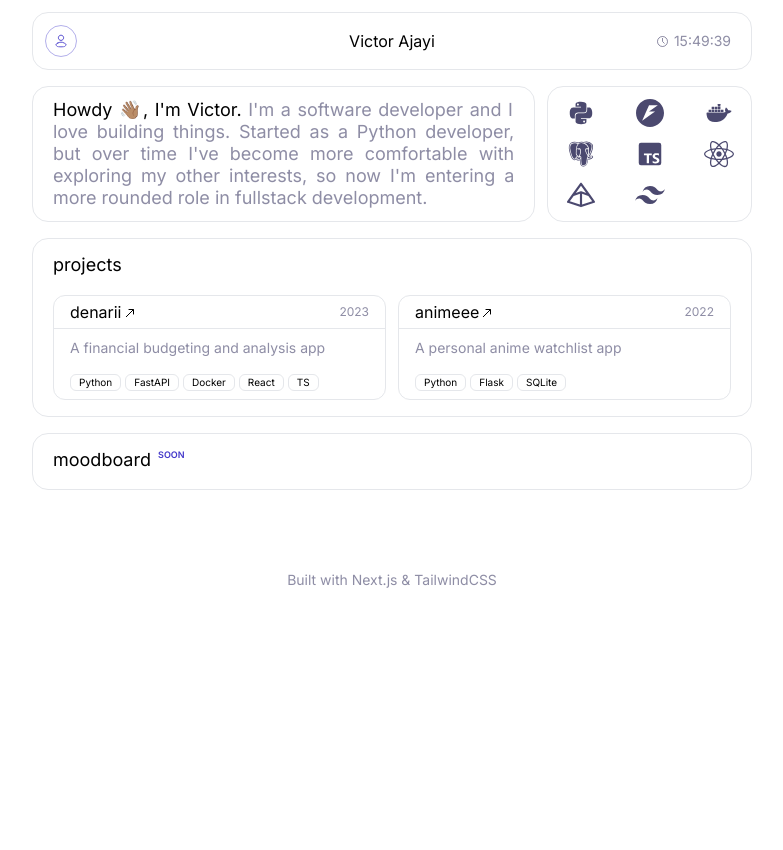
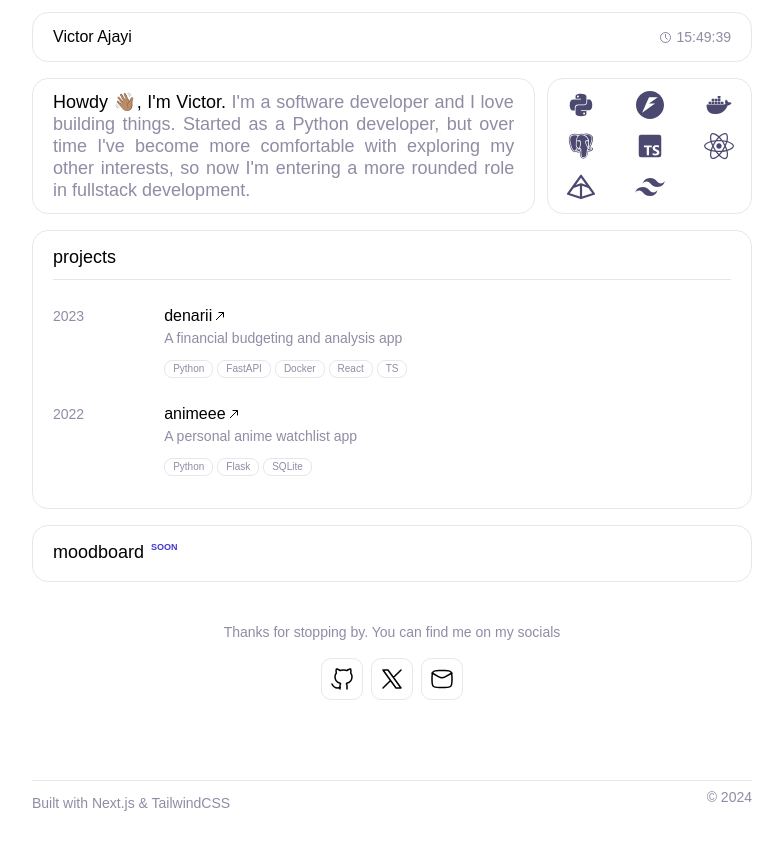
Before and after one commit to victor-ajayi/portfolio, a Next.js app: page / in a window 1280 px wide. Shown: the top 850 px of the page, without its empty margins (248-1031 px from the left). Before the commit the page ends 800 px from the top, so only its background shows below. Built offline with nearby package versions, Linux system fonts and the light colour scheme; a web font is replaced by a local one.

Commit message:
update css

```diff
--- a/app/layout.tsx
+++ b/app/layout.tsx
@@ -1,5 +1,5 @@
 import type { Metadata } from "next";
-import { inter as font } from "./fonts/fonts";
+import { uncut as font } from "./fonts/fonts";
 
 import "./globals.css";
 
--- a/app/page.tsx
+++ b/app/page.tsx
@@ -1,4 +1,5 @@
 import Bio from "@/components/bio";
+import Contact from "@/components/contact";
 import Footer from "@/components/footer";
 import Moodboard from "@/components/moodboard";
 import Projects from "@/components/projects";
@@ -17,7 +18,9 @@ export default function Page() {
         <Projects />
         <Moodboard />
       </div>
-      <Footer />
+      <Footer>
+        <Contact />
+      </Footer>
     </div>
   );
 }
--- /dev/null
+++ b/components/contact.tsx
@@ -0,0 +1,82 @@
+export default function Contact() {
+  return (
+    <div className="self-center">
+      <div className="flex gap-2 w-fit">
+        <a
+          href={"https://github.com/victor-ajayi"}
+          className="inline-block border rounded-[10px] px-2 py-2 cursor-pointer hover:border-primary transition-all duration-300 ease-in-out"
+        >
+          <svg
+            xmlns="http://www.w3.org/2000/svg"
+            width="24"
+            height="24"
+            viewBox="0 0 24 24"
+            fill="none"
+          >
+            <path
+              d="M10 20.5675C6.57143 21.7248 3.71429 20.5675 2 17"
+              stroke="#000000"
+              strokeWidth="1.5"
+              strokeLinecap="round"
+              strokeLinejoin="round"
+            />
+            <path
+              d="M10 22V18.7579C10 18.1596 10.1839 17.6396 10.4804 17.1699C10.6838 16.8476 10.5445 16.3904 10.1771 16.2894C7.13394 15.4528 5 14.1077 5 9.64606C5 8.48611 5.38005 7.39556 6.04811 6.4464C6.21437 6.21018 6.29749 6.09208 6.31748 5.9851C6.33746 5.87813 6.30272 5.73852 6.23322 5.45932C5.95038 4.32292 5.96871 3.11619 6.39322 2.02823C6.39322 2.02823 7.27042 1.74242 9.26698 2.98969C9.72282 3.27447 9.95075 3.41686 10.1515 3.44871C10.3522 3.48056 10.6206 3.41384 11.1573 3.28041C11.8913 3.09795 12.6476 3 13.5 3C14.3524 3 15.1087 3.09795 15.8427 3.28041C16.3794 3.41384 16.6478 3.48056 16.8485 3.44871C17.0493 3.41686 17.2772 3.27447 17.733 2.98969C19.7296 1.74242 20.6068 2.02823 20.6068 2.02823C21.0313 3.11619 21.0496 4.32292 20.7668 5.45932C20.6973 5.73852 20.6625 5.87813 20.6825 5.9851C20.7025 6.09207 20.7856 6.21019 20.9519 6.4464C21.6199 7.39556 22 8.48611 22 9.64606C22 14.1077 19.8661 15.4528 16.8229 16.2894C16.4555 16.3904 16.3162 16.8476 16.5196 17.1699C16.8161 17.6396 17 18.1596 17 18.7579V22"
+              stroke="#000000"
+              strokeWidth="1.5"
+              strokeLinecap="round"
+              strokeLinejoin="round"
+            />
+          </svg>
+        </a>
+        <a
+          href={"https://twitter.com/blackispeg"}
+          className="inline-block border rounded-[10px] px-2 py-2 cursor-pointer hover:border-primary transition-all duration-300 ease-in-out"
+        >
+          <svg
+            xmlns="http://www.w3.org/2000/svg"
+            width="24"
+            height="24"
+            viewBox="0 0 24 24"
+            fill="none"
+          >
+            <path
+              d="M3 21L10.5484 13.4516M21 3L13.4516 10.5484M13.4516 10.5484L8 3H3L10.5484 13.4516M13.4516 10.5484L21 21H16L10.5484 13.4516"
+              stroke="#000000"
+              strokeWidth="1.5"
+              strokeLinecap="round"
+              strokeLinejoin="round"
+            />
+          </svg>
+        </a>
+        <a
+          href="mailto:vickyajayi@gmail.com"
+          className="inline-block border rounded-[10px] px-2 py-2 cursor-pointer hover:border-primary transition-all duration-300 ease-in-out"
+        >
+          <svg
+            xmlns="http://www.w3.org/2000/svg"
+            width="24"
+            height="24"
+            viewBox="0 0 24 24"
+            fill="none"
+          >
+            <path
+              d="M2 6L8.91302 9.91697C11.4616 11.361 12.5384 11.361 15.087 9.91697L22 6"
+              stroke="#000000"
+              strokeWidth="1.5"
+              strokeLinecap="round"
+              strokeLinejoin="round"
+            />
+            <path
+              d="M2.01577 13.4756C2.08114 16.5412 2.11383 18.0739 3.24496 19.2094C4.37608 20.3448 5.95033 20.3843 9.09883 20.4634C11.0393 20.5122 12.9607 20.5122 14.9012 20.4634C18.0497 20.3843 19.6239 20.3448 20.7551 19.2094C21.8862 18.0739 21.9189 16.5412 21.9842 13.4756C22.0053 12.4899 22.0053 11.5101 21.9842 10.5244C21.9189 7.45886 21.8862 5.92609 20.7551 4.79066C19.6239 3.65523 18.0497 3.61568 14.9012 3.53657C12.9607 3.48781 11.0393 3.48781 9.09882 3.53656C5.95033 3.61566 4.37608 3.65521 3.24495 4.79065C2.11382 5.92608 2.08114 7.45885 2.01576 10.5244C1.99474 11.5101 1.99475 12.4899 2.01577 13.4756Z"
+              stroke="#000000"
+              strokeWidth="1.5"
+              strokeLinecap="round"
+              strokeLinejoin="round"
+            />
+          </svg>
+        </a>
+      </div>
+    </div>
+  );
+}
--- a/components/footer.tsx
+++ b/components/footer.tsx
@@ -1,7 +1,19 @@
-export default function Footer() {
+export default function Footer({ children }: { children: React.ReactNode }) {
   return (
-    <div className="text-sm text-secondary w-full mt-20 text-center">
-      Built with Next.js & TailwindCSS
+    <div className="text-sm text-secondary w-full my-10">
+      <p className="text-center">
+        Thanks for stopping by. You can find me on my socials
+      </p>
+      <div className="flex flex-col justify-center w-full mt-4">{children}</div>
+      <div className="w-full mt-20">
+        <hr />
+        <div className="flex items-center">
+          <p className="mt-3 inline-block mr-auto">
+            Built with Next.js & TailwindCSS
+          </p>
+          <p className="inline-block">© 2024</p>
+        </div>
+      </div>
     </div>
   );
 }
--- /dev/null
+++ b/components/project.tsx
@@ -0,0 +1,51 @@
+interface Project {
+  title: string;
+  source: string;
+  description: string;
+  year: string;
+  stack: string[];
+}
+
+export default function Project({
+  title,
+  source,
+  description,
+  year,
+  stack,
+}: Project) {
+  return (
+    <div className="flex mt-6 mb-4 gap-10 md-custom:gap-20">
+      <div className="text-sm text-secondary w-fit relative top-[2px]">
+        {year}
+      </div>
+      <div className="">
+        <a
+          href={source}
+          className="cursor-pointer transition-all ease-in-out hover:text-primary"
+        >
+          <span>{title}</span>
+          <svg
+            className="inline-block"
+            width="15"
+            height="15"
+            fill="none"
+            xmlns="http://www.w3.org/2000/svg"
+          >
+            <path
+              d="m4 11 7.5-7.5m0 0H6.55m4.95 0v4.95"
+              stroke="currentColor"
+            />
+          </svg>
+        </a>
+        <p className="text-secondary text-sm">{description}</p>
+        <p className="flex flex-wrap gap-1 text-secondary text-xs mt-3">
+          {stack.map((item) => (
+            <span key={item} className="rounded-lg border px-2 text-[10px]">
+              {item}
+            </span>
+          ))}
+        </p>
+      </div>
+    </div>
+  );
+}
--- a/components/projects.tsx
+++ b/components/projects.tsx
@@ -1,3 +1,5 @@
+import Project from "./project";
+
 export default function Projects() {
   const projects = [
     {
@@ -20,51 +22,17 @@ export default function Projects() {
     <div className="col-span-2 flex gap-2">
       <div className="w-full rounded-2xl border px-5 pt-3 pb-4">
         <p className="text-lg">projects</p>
-        <div className="flex flex-col gap-3 md-custom:flex-row md-custom:gap-3 mt-4">
+        <hr className="mt-2" />
+        <div className="">
           {projects.map((project) => (
-            <div
+            <Project
               key={project.title}
-              className="flex w-full flex-col rounded-xl border"
-            >
-              <a
-                className="flex cursor-pointer items-center justify-between border-b rounded-t-[10px] px-4 py-1 transition-all ease-in-out hover:bg-indigo-100/20 hover:text-primary"
-                href={project.source}
-                rel="noopener noreferrer"
-                target="_blank"
-              >
-                <div>
-                  {project.title}
-                  <svg
-                    className="inline-block"
-                    width="15"
-                    height="15"
-                    fill="none"
-                    xmlns="http://www.w3.org/2000/svg"
-                  >
-                    <path
-                      d="m4 11 7.5-7.5m0 0H6.55m4.95 0v4.95"
-                      stroke="currentColor"
-                    />
-                  </svg>
-                </div>
-                <p className="text-xs text-secondary">{project.year}</p>
-              </a>
-              <div className="flex h-full flex-col justify-between px-4">
-                <p className="mt-2 text-[14px] text-secondary">
-                  {project.description}
-                </p>
-                <div className="flex flex-wrap gap-1 py-2 mt-2">
-                  {project.stack.map((item) => (
-                    <span
-                      key={item}
-                      className="rounded-md border px-2 text-[10px]"
-                    >
-                      {item}
-                    </span>
-                  ))}
-                </div>
-              </div>
-            </div>
+              title={project.title}
+              source={project.source}
+              description={project.description}
+              year={project.year}
+              stack={project.stack}
+            />
           ))}
         </div>
       </div>
--- a/components/status-bar.tsx
+++ b/components/status-bar.tsx
@@ -23,29 +23,8 @@ export default function StatusBar() {
   }, []);
 
   return (
-    <div className="grid grid-cols-1 xs:grid-cols-3 items-center gap-2 py-3 border rounded-2xl px-3 w-full mt-2">
-      <svg
-        xmlns="http://www.w3.org/2000/svg"
-        width="32"
-        height="32"
-        viewBox="0 0 24 24"
-        fill="none"
-        className="border border-primary rounded-full p-2 text-primary hidden xs:block"
-      >
-        <path
-          d="M6.57757 15.4816C5.1628 16.324 1.45336 18.0441 3.71266 20.1966C4.81631 21.248 6.04549 22 7.59087 22H16.4091C17.9545 22 19.1837 21.248 20.2873 20.1966C22.5466 18.0441 18.8372 16.324 17.4224 15.4816C14.1048 13.5061 9.89519 13.5061 6.57757 15.4816Z"
-          stroke="currentColor"
-          strokeWidth="1.5"
-          strokeLinecap="round"
-          strokeLinejoin="round"
-        />
-        <path
-          d="M16.5 6.5C16.5 8.98528 14.4853 11 12 11C9.51472 11 7.5 8.98528 7.5 6.5C7.5 4.01472 9.51472 2 12 2C14.4853 2 16.5 4.01472 16.5 6.5Z"
-          stroke="currentColor"
-          strokeWidth="1.5"
-        />
-      </svg>
-      <div className="text-sm xs:text-base text-center">Victor Ajayi</div>
+    <div className="grid grid-cols-1 xs:grid-cols-2 items-center gap-2 py-3 border rounded-2xl px-3 w-full mt-2">
+      <div className="text-sm xs:text-base ml-2">Victor Ajayi</div>
       <div
         className="items-center gap-1 px-2 text-sm text-secondary ml-auto hidden xs:flex"
         suppressHydrationWarning
```
